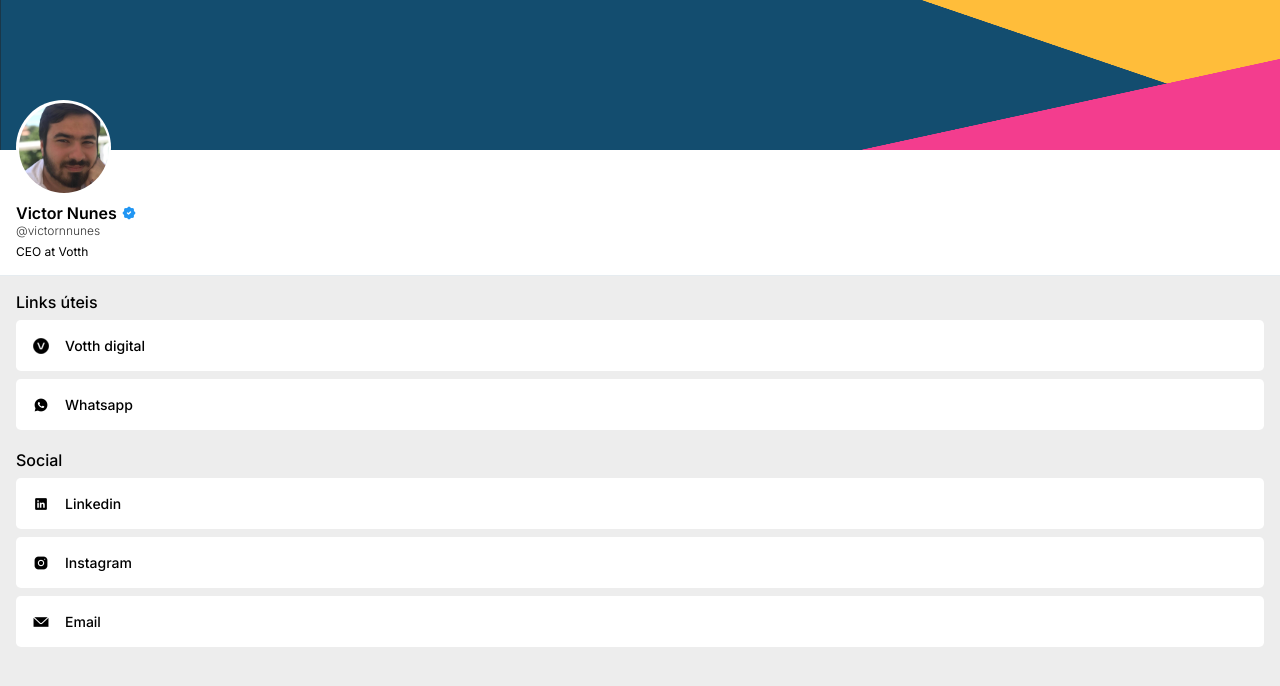
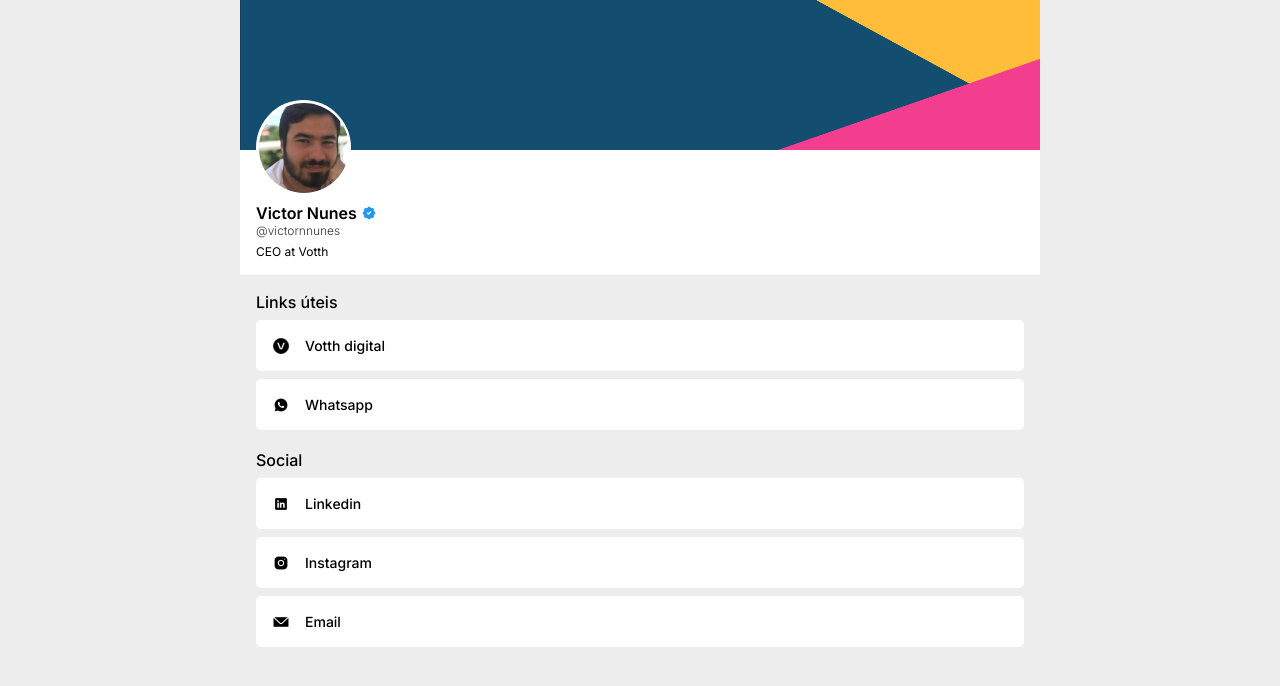
Before and after one commit to votth-victor/personal, a React (Create React App) app: page / in a window 1280 px wide. Shown: the top 686 px of the page. Built offline with nearby package versions, Linux system fonts and the light colour scheme.

Commit message:
fix: adjust layout to open in web

```diff
--- a/src/components/Button/Button/Button.styles.ts
+++ b/src/components/Button/Button/Button.styles.ts
@@ -23,6 +23,8 @@
   font-weight: 500;
   font-size: 14px;
   margin-left: 16px;
+  text-decoration: none;
+  color: #000;
 `;
 
 export const ButtonIcon = styled.img``;
--- a/src/components/Header/Header.styles.ts
+++ b/src/components/Header/Header.styles.ts
@@ -9,6 +9,7 @@
 
 export const BackgroundImage = styled.img`
   width: 100%;
+  max-width: 800px;
   height: 150px;
   position: absolute;
   top: 0;
--- a/src/screens/PersonalInfo/PersonalInfo.component.tsx
+++ b/src/screens/PersonalInfo/PersonalInfo.component.tsx
@@ -1,14 +1,14 @@
 import React from "react";
 import Header from "../../components/Header/Header.component";
-import Button from "../../components/Button/Button/Button.component";
 import LinkList from "../../components/LinkList/LinkList.component";
+import { Container } from "./PersonalInfo.styles";
 
 function PersonalInfo() {
   return (
-    <>
+    <Container>
       <Header />
       <LinkList />
-    </>
+    </Container>
   );
 }
 
--- /dev/null
+++ b/src/screens/PersonalInfo/PersonalInfo.styles.ts
@@ -0,0 +1,6 @@
+import styled from "styled-components";
+
+export const Container = styled.div`
+  max-width: 800px;
+  margin: 0 auto;
+`;
```
Also changed, not shown: src/assets/web.png (deleted).
